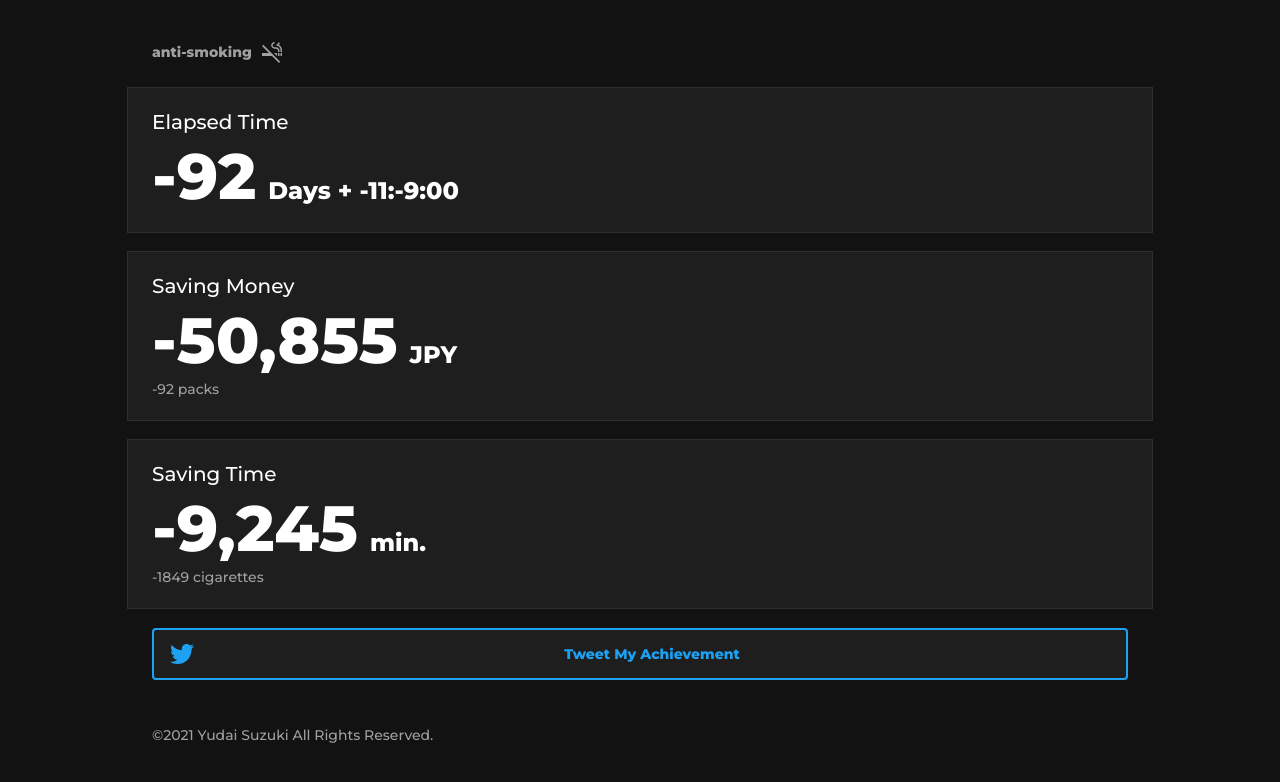
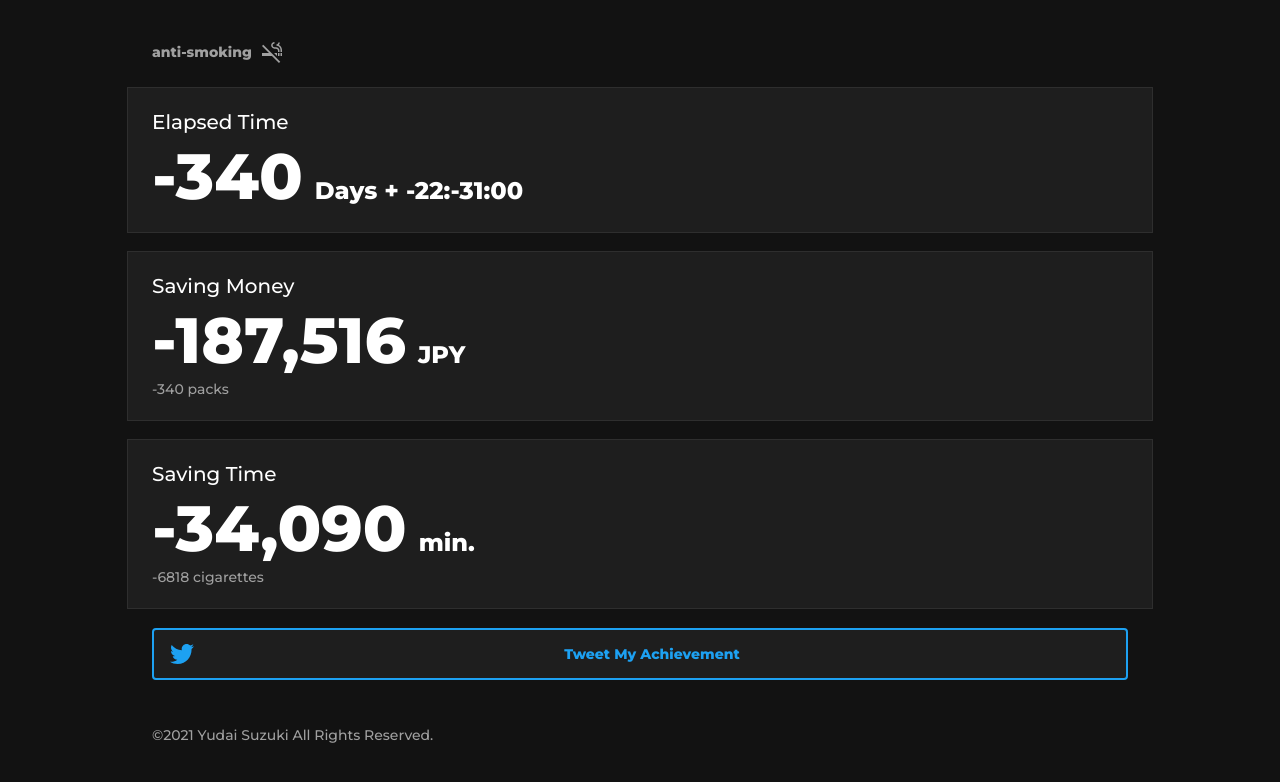
Before and after one commit to ysgraph/anti-smoking, a React (Create React App) app: page / in a window 1280 px wide. Shown: the top 782 px of the page. Built offline with nearby package versions, Linux system fonts and the light colour scheme.

Commit message:
時間設定

```diff
--- a/src/components/ElapsedTimeModule.tsx
+++ b/src/components/ElapsedTimeModule.tsx
@@ -5,7 +5,7 @@ import { useEffect, useState } from 'react';
 
 function ElapsedTimeModule() {
 
-  const start = dayjs('2021-10-06 13:08:00'); // 開始日時の取得
+  const start = dayjs('2022-06-12 00:30:00'); // 開始日時の取得
   const now = dayjs(); // 現在日時の取得
 
   const [count, setCount] = useState(0);
--- a/src/components/SavingMoneyModule.tsx
+++ b/src/components/SavingMoneyModule.tsx
@@ -5,7 +5,7 @@ import { useEffect, useState } from 'react';
 
 function SavingMoneyModule() {
 
-  const start = dayjs('2021-10-06 13:08:00'); // 開始日時の取得
+  const start = dayjs('2022-06-12 00:30:00'); // 開始日時の取得
   const now = dayjs(); // 現在日時の取得
 
   const [count, setCount] = useState(0);
--- a/src/components/SavingTimeModule.tsx
+++ b/src/components/SavingTimeModule.tsx
@@ -3,7 +3,7 @@ import { useEffect, useState } from 'react';
 
 function SavingTimeModule() {
 
-  const start = dayjs('2021-10-06 13:08:00'); // 開始日時の取得
+  const start = dayjs('2022-06-12 00:30:00'); // 開始日時の取得
   const now = dayjs(); // 現在日時の取得
 
   const [count, setCount] = useState(0);
--- a/src/components/ShareButton.tsx
+++ b/src/components/ShareButton.tsx
@@ -6,7 +6,7 @@ function ShareButton() {
     const start = dayjs('2021-07-06 01:21:22'); // 開始日時の取得
     const now = dayjs(); // 現在日時の取得
 
-    const kinensitekara = 'Yudaiが禁煙してから'
+    const kinensitekara = 'ワイが禁煙してから'
     const day = now.diff(start, 'day')
     const niti = '日'
     const hour = now.diff(start, 'hour') - now.diff(start, 'day')*24
```
